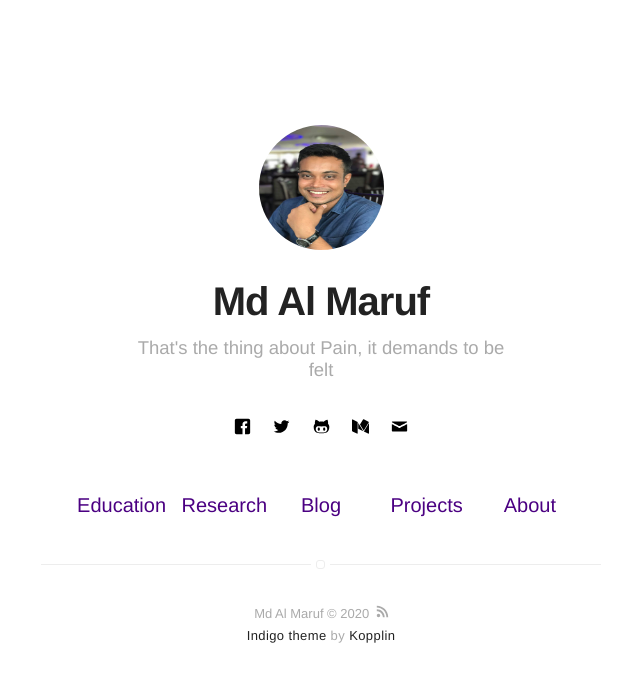
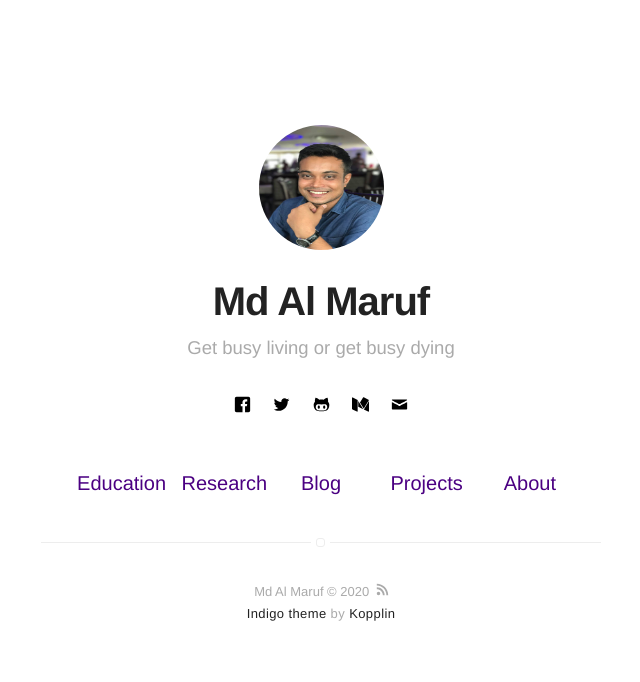
Before and after one commit to mdalmaruf/mdalmaruf.github.io, a Jekyll site: the page built from index.html, in a window 1280 px wide. Shown: the top 682 px of the page, without its empty margins (319-959 px from the left). Built offline with Jekyll 4.4.1, drawn with Linux system fonts in a browser that asks for light colours.

Commit message:
Update _config.yml

```diff
--- a/_config.yml
+++ b/_config.yml
@@ -1,6 +1,6 @@
 # main text of home
 name: Md Al Maruf
-bio: That's the thing about Pain, it demands to be felt
+bio: Get busy living or get busy dying
 
 # twitter summary info
 description: A blog about technology and stuff related
```
